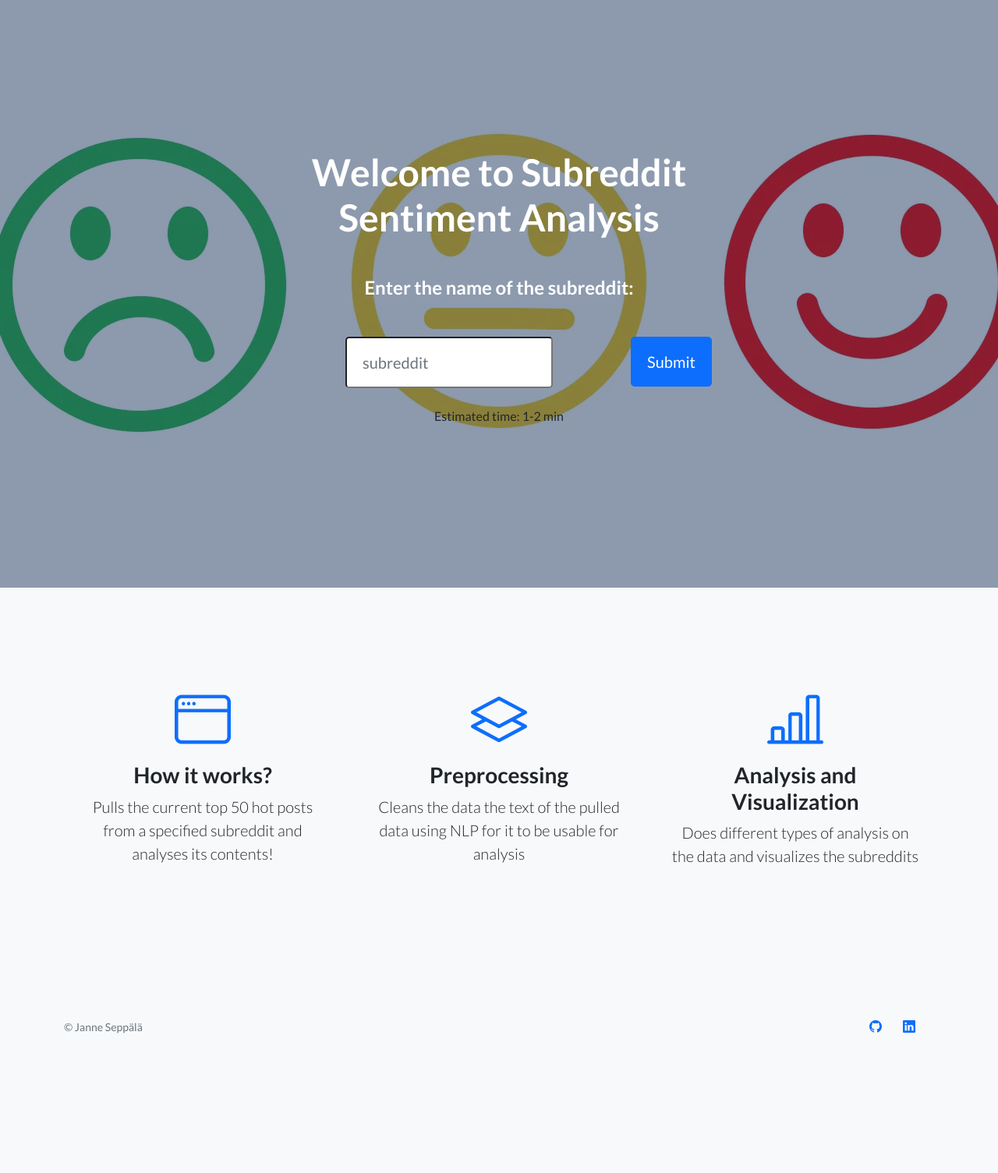
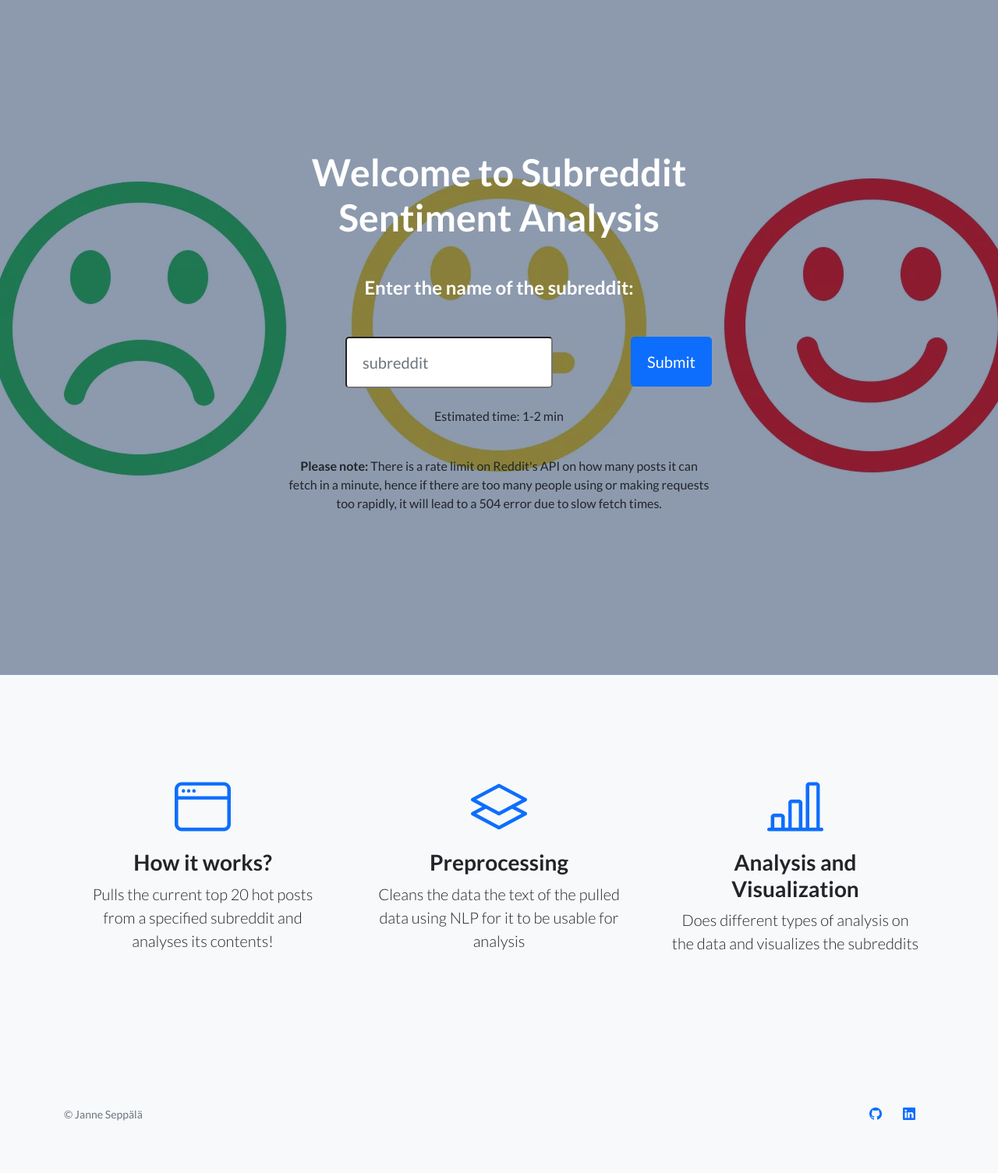
Before and after one commit to jamsep/Subreddit-Sentiment-Analysis-Flask-Web-App, a Flask app: page / in a window 1280 px wide. Shown: the part 56-1561 px from the top of the page at 78% size. Before the commit the page ends 1382 px from the top, so only its background shows below. Run offline with Flask 2, Linux system fonts and the light colour scheme; some libraries are stand-ins or nearby versions.

Commit message:
Adjusted amount fetched and info added

```diff
--- a/static/Subreddit_Sentiment_Analysis_Report.py
+++ b/static/Subreddit_Sentiment_Analysis_Report.py
@@ -46,7 +46,7 @@
   input_subreddit = user_input
 
   # analyze movies subreddit
-  subreddit = reddit.subreddit(input_subreddit).hot(limit=50)
+  subreddit = reddit.subreddit(input_subreddit).hot(limit=20)
 
 
   # In[21]:
--- a/templates/index.html
+++ b/templates/index.html
@@ -44,6 +44,8 @@
                                     <div class="text-center mb-3">
                                         <br>
                                         <p>Estimated time: 1-2 min</p>
+                                        <br>
+                                        <p><b>Please note:</b> There is a rate limit on Reddit's API on how many posts it can fetch in a minute, hence if there are too many people using or making requests too rapidly, it will lead to a 504 error due to slow fetch times.</p>
                                     </div>
                                 </div>
                                 {% endblock %}
@@ -61,7 +63,7 @@
                         <div class="features-icons-item mx-auto mb-5 mb-lg-0 mb-lg-3">
                             <div class="features-icons-icon d-flex"><i class="bi-window m-auto text-primary"></i></div>
                             <h3>How it works?</h3>
-                            <p class="lead mb-0">Pulls the current top 50 hot posts from a specified subreddit and analyses its contents!</p>
+                            <p class="lead mb-0">Pulls the current top 20 hot posts from a specified subreddit and analyses its contents!</p>
                         </div>
                     </div>
                     <div class="col-lg-4">
@@ -92,7 +94,7 @@
                     <div class="col-lg-6 h-100 text-center text-lg-end my-auto">
                         <ul class="list-inline mb-0">
                             <li class="list-inline-item me-4">
-                                <a href="https://github.com/jamsep/Subreddit_Sentimental_Analysis"><i class="bi bi-github"></i></a>
+                                <a href="https://github.com/jamsep/Subreddit-Sentiment-Analysis-Flask-Web-App"><i class="bi bi-github"></i></a>
                             </li>
                             <li class="list-inline-item me-4">
                                 <a href="https://www.linkedin.com/in/janne-sepp%C3%A4l%C3%A4-b7a11822b/"><i class="bi bi-linkedin"></i></a>
--- a/templates/report.html
+++ b/templates/report.html
@@ -80,7 +80,7 @@
               <div class="col-lg-6 h-100 text-center text-lg-end my-auto">
                   <ul class="list-inline mb-0">
                       <li class="list-inline-item me-4">
-                          <a href="https://github.com/jamsep/Subreddit_Sentimental_Analysis"><i class="bi bi-github"></i></a>
+                          <a href="https://github.com/jamsep/Subreddit-Sentiment-Analysis-Flask-Web-App"><i class="bi bi-github"></i></a>
                       </li>
                       <li class="list-inline-item me-4">
                           <a href="https://www.linkedin.com/in/janne-sepp%C3%A4l%C3%A4-b7a11822b/"><i class="bi bi-linkedin"></i></a>
```
Also changed, not shown: README.md.
